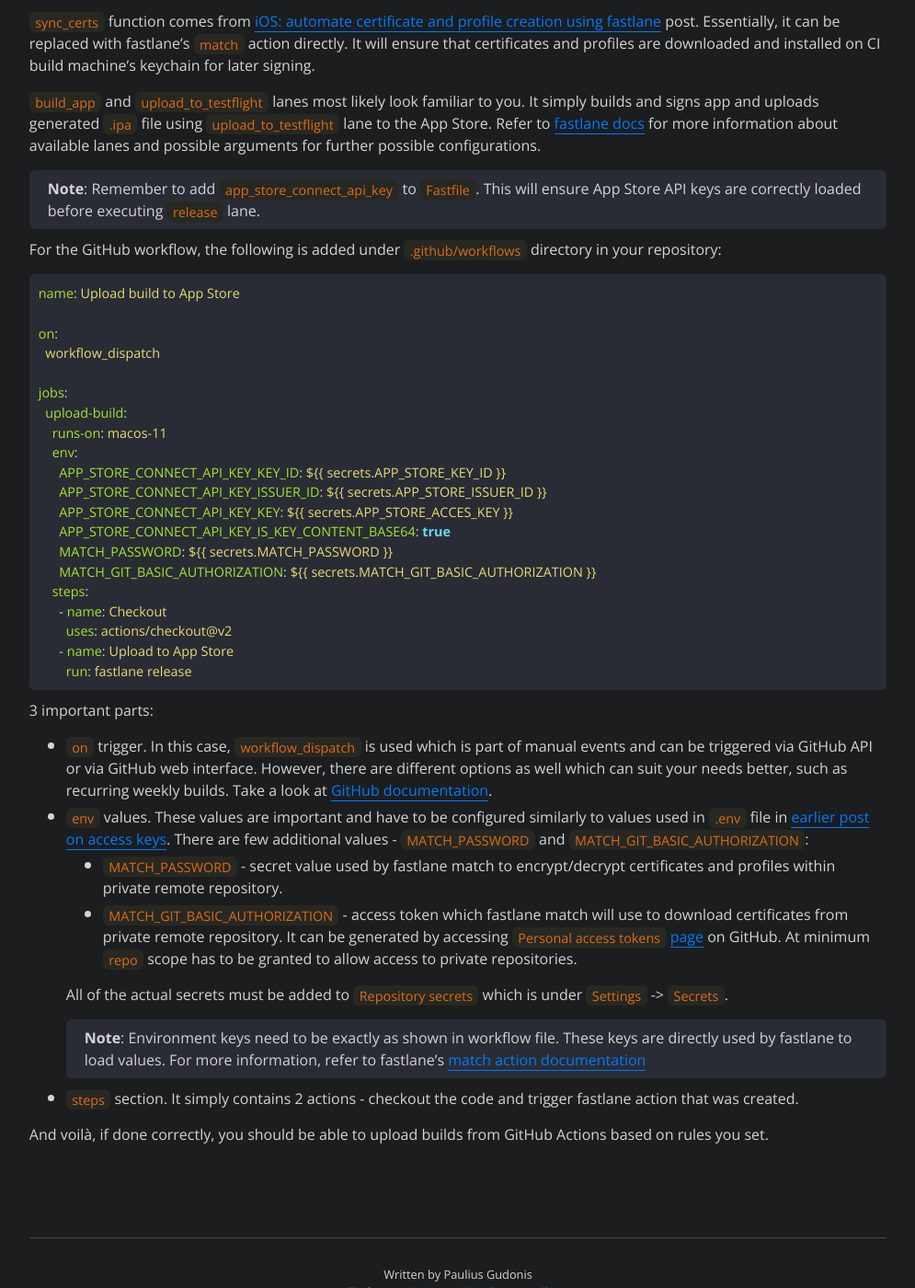
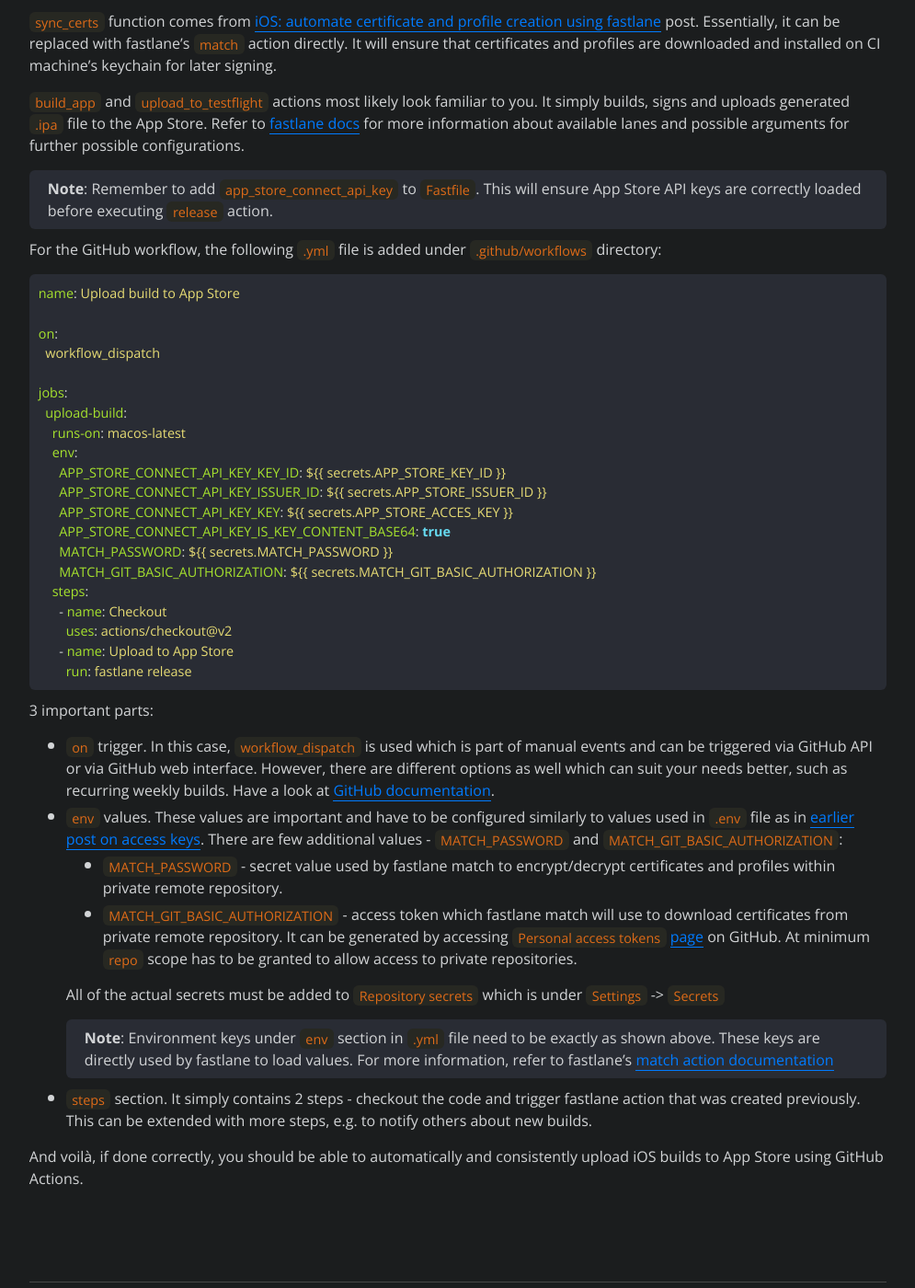
Before and after one commit to nakkht/pgu.dev, a Jekyll site: the page built from _posts/2021-09-21-automated-release.md, in a window 1280 px wide and 1400 px high, scrolled down 783 px. Shown: the whole window at 92% size, without its empty margins (142-1137 px from the left). Built offline with Jekyll 4.4.1, drawn with Linux system fonts in a browser that asks for light colours; nearby versions of some CDN libraries; some of the changed text lies outside the part shown.

Commit message:
Automated release post update

````diff
--- a/_posts/2021-09-21-automated-release.md
+++ b/_posts/2021-09-21-automated-release.md
@@ -5,10 +5,10 @@ author: Paulius Gudonis
 ---
 
 In previous posts I have covered [how to set up and use access key with App Store API]({% post_url 2021-06-26-app-store-connect-access-key %}) and later [how to automatically generate certificate and profiles using the access key]({% post_url 2021-07-05-auto-cert-and-profile-generation %}). Let's crank it up to 11 and have automated app uploads to App Store using GitHub Actions so we never ever have to see Xcode's archiving steps again. For this to work, 2 tasks need to be done (given [fastlane](https://fastlane.tools) is available):
-* Create fastlane lane with release flow
+* Create fastlane action with release flow
 * Create GitHub workflow based on preferred events
 
-For the first task, the following lane is added to `Fastfile`:
+For the first task, the following action is added to `Fastfile`:
 
 ```ruby
 app_store_connect_api_key
@@ -25,13 +25,13 @@ end
 
 First, `setup_ci` needs to be called to setup temporary keychain to ensure `sync_certs` works correctly on any CI provider. To prevent `setup_ci` from running locally, in case it is triggered on your local machine, `is_ci` check is required.
 
-`sync_certs` function comes from [iOS: automate certificate and profile creation using fastlane]({% post_url 2021-07-05-auto-cert-and-profile-generation %}) post. Essentially, it can be replaced with fastlane's `match` action directly. It will ensure that certificates and profiles are downloaded and installed on CI build machine's keychain for later signing.
+`sync_certs` function comes from [iOS: automate certificate and profile creation using fastlane]({% post_url 2021-07-05-auto-cert-and-profile-generation %}) post. Essentially, it can be replaced with fastlane's `match` action directly. It will ensure that certificates and profiles are downloaded and installed on CI machine's keychain for later signing.
 
-`build_app` and `upload_to_testflight` lanes most likely look familiar to you. It simply builds and signs app and uploads generated `.ipa` file using `upload_to_testflight` lane to the App Store. Refer to [fastlane docs](https://docs.fastlane.tools) for more information about available lanes and possible arguments for further possible configurations.
+`build_app` and `upload_to_testflight` actions most likely look familiar to you. It simply builds, signs and uploads generated `.ipa` file to the App Store. Refer to [fastlane docs](https://docs.fastlane.tools) for more information about available lanes and possible arguments for further possible configurations.
 
-> **Note**: Remember to add `app_store_connect_api_key` to `Fastfile`. This will ensure App Store API keys are correctly loaded before executing `release` lane.
+> **Note**: Remember to add `app_store_connect_api_key` to `Fastfile`. This will ensure App Store API keys are correctly loaded before executing `release` action.
 
-For the GitHub workflow, the following is added under `.github/workflows` directory in your repository:
+For the GitHub workflow, the following `.yml` file is added under `.github/workflows` directory:
 
 ```yml
 name: Upload build to App Store
@@ -41,7 +41,7 @@ on:
 
 jobs:
   upload-build:
-    runs-on: macos-11
+    runs-on: macos-latest
     env:{% raw %}
       APP_STORE_CONNECT_API_KEY_KEY_ID: ${{ secrets.APP_STORE_KEY_ID }}
       APP_STORE_CONNECT_API_KEY_ISSUER_ID: ${{ secrets.APP_STORE_ISSUER_ID }}
@@ -57,13 +57,13 @@ jobs:
 ```
 
 3 important parts:
-* `on` trigger. In this case, `workflow_dispatch` is used which is part of manual events and can be triggered via GitHub API or via GitHub web interface. However, there are different options as well which can suit your needs better, such as recurring weekly builds. Take a look at [GitHub documentation](https://docs.github.com/en/actions/reference/events-that-trigger-workflows).
-* `env` values. These values are important and have to be configured similarly to values used in `.env` file in [earlier post on access keys]({% post_url 2021-06-26-app-store-connect-access-key %}). There are few additional values - `MATCH_PASSWORD` and `MATCH_GIT_BASIC_AUTHORIZATION`:
+* `on` trigger. In this case, `workflow_dispatch` is used which is part of manual events and can be triggered via GitHub API or via GitHub web interface. However, there are different options as well which can suit your needs better, such as recurring weekly builds. Have a look at [GitHub documentation](https://docs.github.com/en/actions/reference/events-that-trigger-workflows).
+* `env` values. These values are important and have to be configured similarly to values used in `.env` file as in [earlier post on access keys]({% post_url 2021-06-26-app-store-connect-access-key %}). There are few additional values - `MATCH_PASSWORD` and `MATCH_GIT_BASIC_AUTHORIZATION`:
   * `MATCH_PASSWORD` - secret value used by fastlane match to encrypt/decrypt certificates and profiles within private remote repository.
   * `MATCH_GIT_BASIC_AUTHORIZATION` - access token which fastlane match will use to download certificates from private remote repository. It can be generated by accessing `Personal access tokens` [page](https://github.com/settings/tokens) on GitHub. At minimum `repo` scope has to be granted to allow access to private repositories.
 
-  All of the actual secrets must be added to `Repository secrets` which is under `Settings` -> `Secrets`.
-  > **Note**: Environment keys need to be exactly as shown in workflow file. These keys are directly used by fastlane to load values. For more information, refer to fastlane's [match action documentation](https://docs.fastlane.tools/actions/match/)
-* `steps` section. It simply contains 2 actions - checkout the code and trigger fastlane action that was created.
+  All of the actual secrets must be added to `Repository secrets` which is under `Settings` -> `Secrets`
+  > **Note**: Environment keys under `env` section in `.yml` file need to be exactly as shown above. These keys are directly used by fastlane to load values. For more information, refer to fastlane's [match action documentation](https://docs.fastlane.tools/actions/match/)
+* `steps` section. It simply contains 2 steps - checkout the code and trigger fastlane action that was created previously. This can be extended with more steps, e.g. to notify others about new builds.
 
-And voilà, if done correctly, you should be able to upload builds from GitHub Actions based on rules you set.
+And voilà, if done correctly, you should be able to automatically and consistently upload iOS builds to App Store using GitHub Actions.
````
